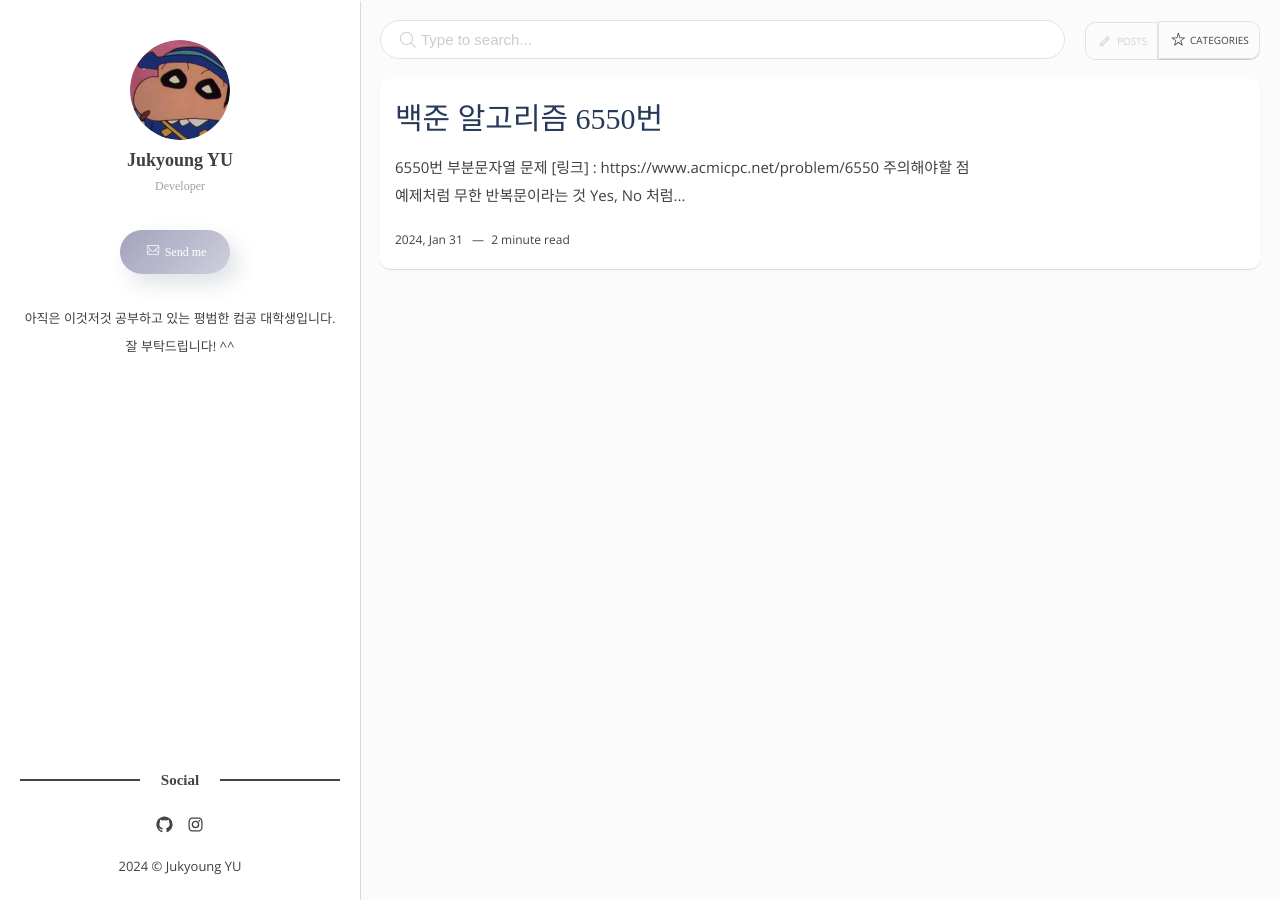
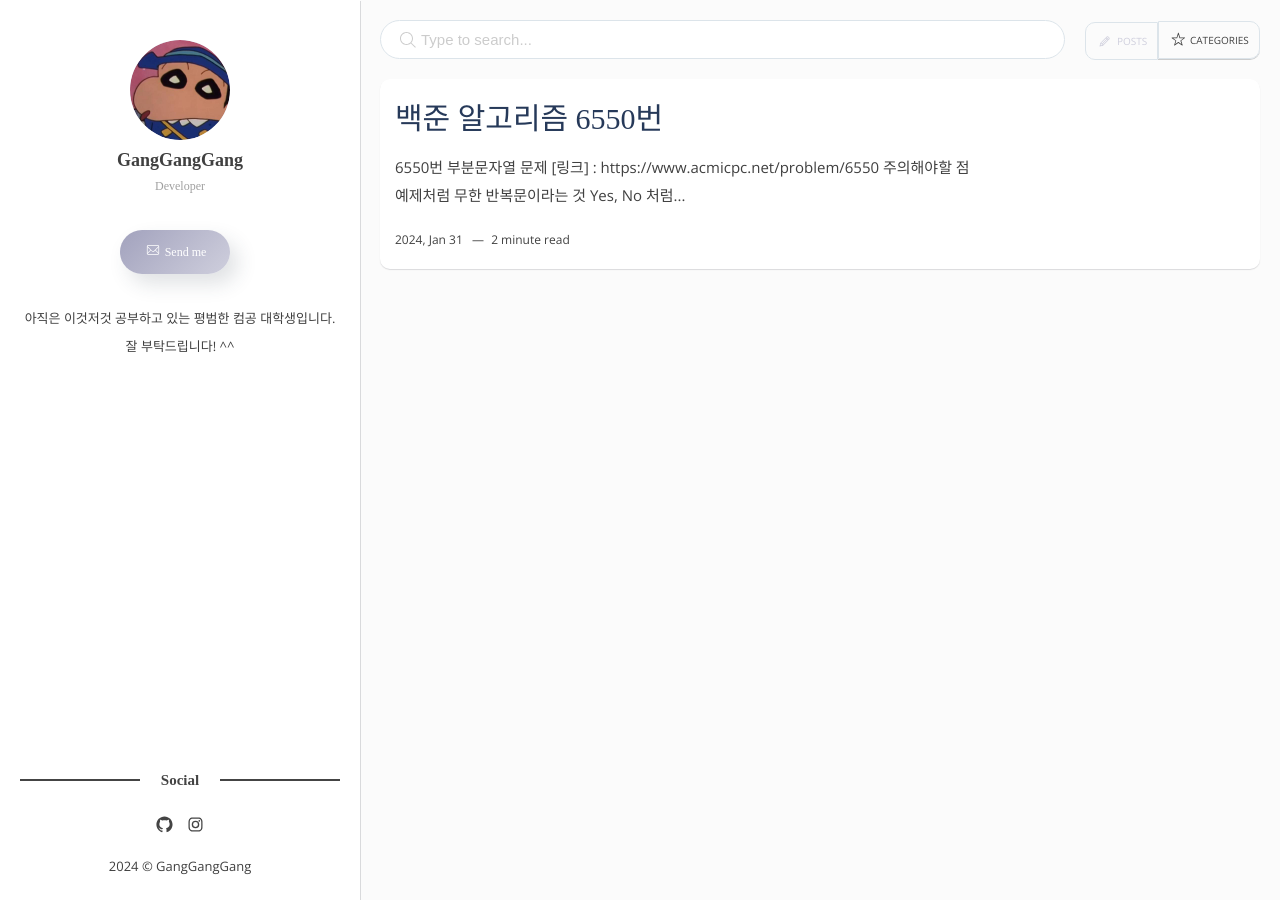
Before and after one commit to jukang3570/jukang3570.github.io, a Jekyll site: the page built from index.html, in a window 1280 px wide. Built offline with Jekyll 4.4.1, drawn with Linux system fonts in a browser that asks for light colours; some web fonts are replaced; the list of posts is cut into pages by our own code; some of the changed lines change nothing that is shown.

Commit message:
20240314

```diff
--- a/_config.yml
+++ b/_config.yml
@@ -1,27 +1,18 @@
-title: Welcome to Flexton
-description: Flexton is a responsive and ultra-minimal theme for Jekyll.
-baseurl: "" # the subpath of your site, e.g. /blog
-url: "flexton.netlify.com" # the base hostname & protocol for your site, e.g. http://example.com
+title: jukang develop blog
+description: this blog is develop study place
+baseurl: "/blog" # the subpath of your site, e.g. /blog
+url: "https://jukang3570.github.io/" # the base hostname & protocol for your site, e.g. http://example.com
 
 # Author
-author-name:    Jukyoung YU
+author-name:    GangGangGang
 author-image:   1.jpg
 author-job:     Developer
 author-email:   asekf122@gmail.com # Add your email for contant form.
 about-author:   아직은 이것저것 공부하고 있는 평범한 컴공 대학생입니다. 잘 부탁드립니다! ^^
 
 # Social settings
-social-github:   juakng3570
+social-github: juakng3570
 social-instagram: jugang_gang
-
-# Newsletter
-mailchimp: # Add your MailChimp form identifier. For example - blogenjoyfreedom.us16.list-manage.com/subscribe/post?u=cd56155d76ddeeb4c0bc4d080&amp;id=7a526cd13e
-
-# Google Analytics
-google-analytics: # Add your identifier. For example UA-99631805-1
-
-# Comment Section (Disqus)
-disqus-identifier: mr-brown # Add your shortname for Disqus Comment. For example mr-brown
 
 # Build settings
 markdown: kramdown
```
Also changed, not shown: Gemfile.lock, 8 other files.
